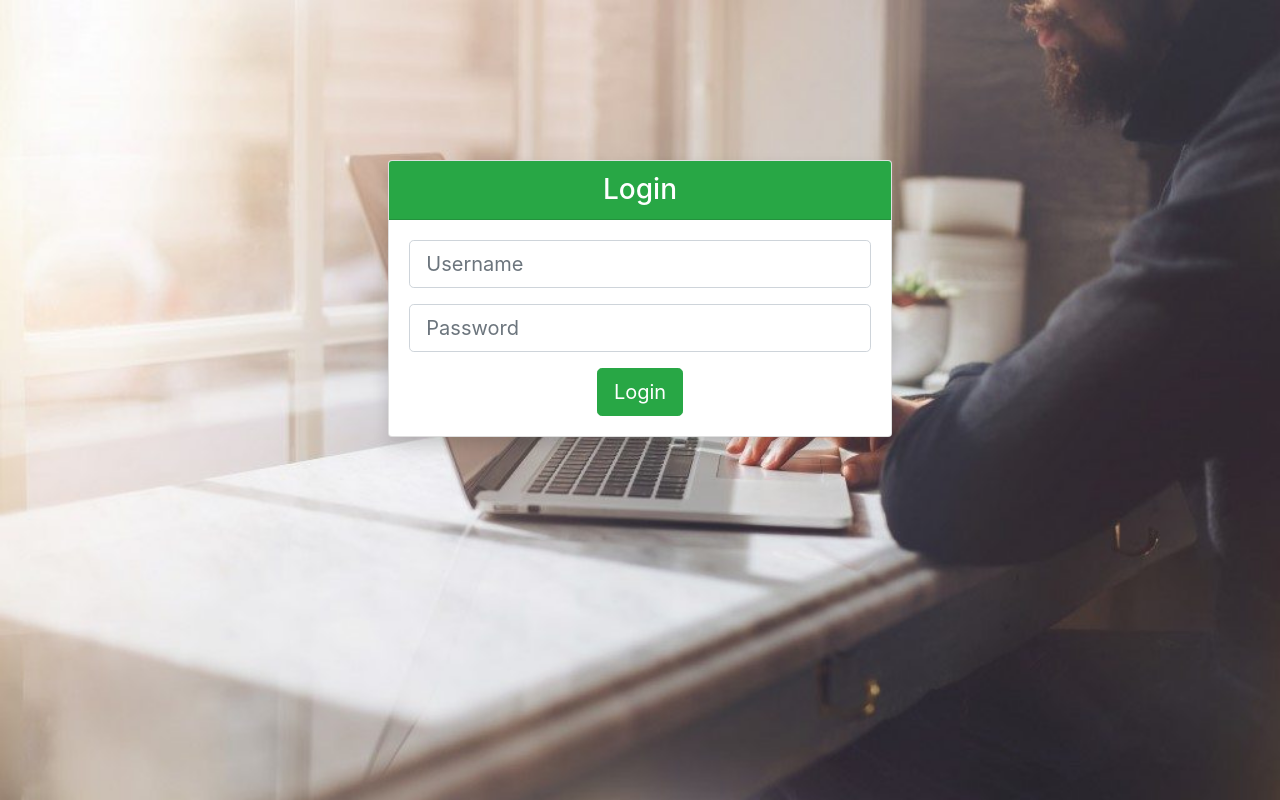
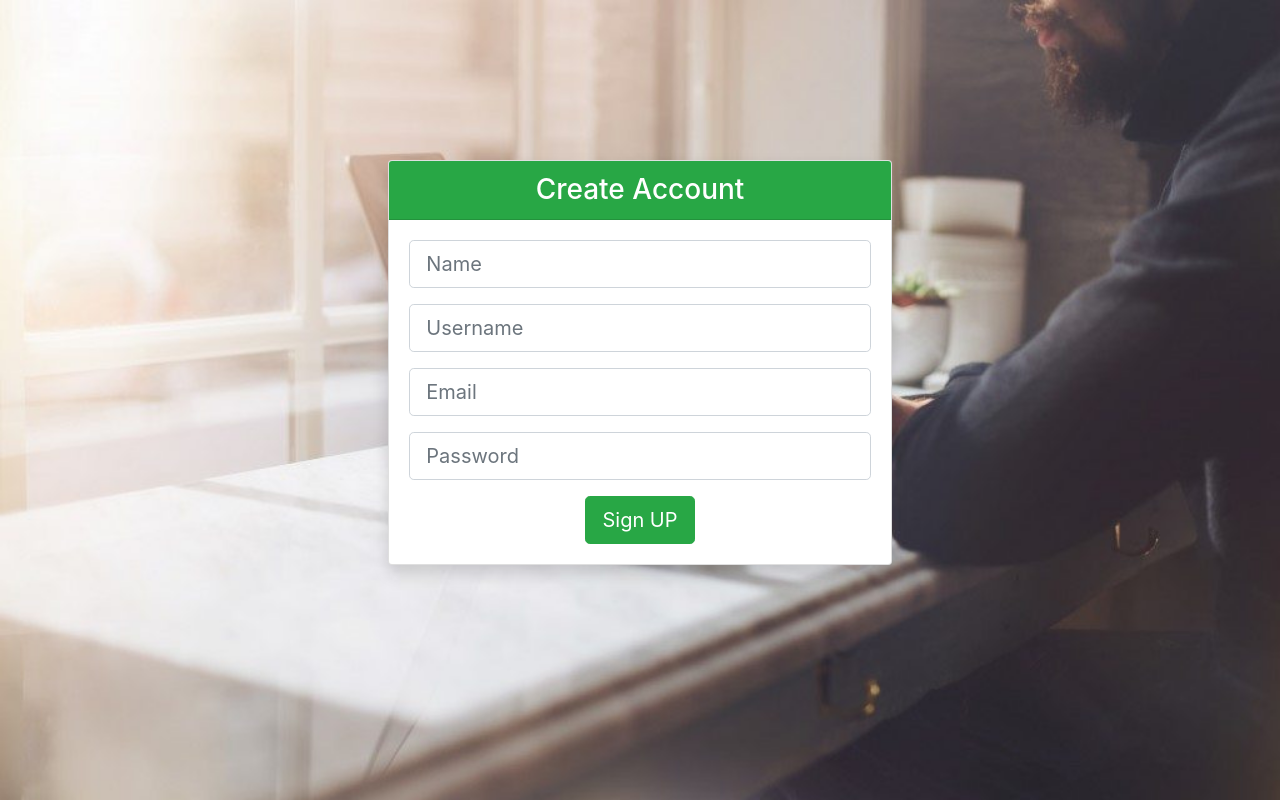
Before and after one commit to PragatiNaik23/TodoApp-React-Typescript, a React (Create React App) app: page / in a window 1280 px wide. Built offline with nearby package versions, Linux system fonts and the light colour scheme.

Commit message:
Signup done

```diff
--- a/src/App.tsx
+++ b/src/App.tsx
@@ -7,7 +7,7 @@ import CreateTask from './createTask/createTask';
 const App: FC = () => {
   return (
     <div className="App">
-      <Login></Login>
+      <Signup></Signup>
     </div>
   );
 }
--- a/src/signup/signup.tsx
+++ b/src/signup/signup.tsx
@@ -1,36 +1,16 @@
-import  { ChangeEvent, FC, useEffect, useState} from 'react';
+import  { ChangeEvent, FC, useState} from 'react';
 import "../css/style.css";
 import axiosInstance from '../axios';
-// import {BrowserHistory } from 'react-history';
 
-// export const history = createBrowserHistory({forceRefresh:true});
-
-let userList: []
+let userList: Array<any>
+let usernameList: any = []
 const Signup: FC = () => {
-
-    useEffect(() => {
-        axiosInstance.get(`/users.json`)
-        .then(response => {
-            userList = response.data
-        })
-        .catch(error => {
-            console.log(error)
-        })
-    }, [])
 
     const [formData, setFormData] = useState({
         name: '',
         username: '',
         email: '',
         password: ''
-    })
-
-    const [userExist, setUserExist] = useState({
-        exist: false
-    })
-
-    const [accountCreated, setAccountCreated] = useState({
-        created: false
     })
 
     const updateData = (e: ChangeEvent<HTMLInputElement>) => {
@@ -40,58 +20,77 @@ const Signup: FC = () => {
         })
     }
 
-    const checkUsername = (e: React.SyntheticEvent) => {
+    const [userExist, setUserExist] = useState({
+        exist: false
+    })
+
+    const [accountCreated, setAccountCreated] = useState({
+        created: true
+    })
+
+    const checkUsername = async (e: React.SyntheticEvent) => {
         e.preventDefault()
-        console.log(formData)
-         console.log(userList)
-        for(let user in userList){
-            if(user === formData.username){
-                setUserExist({
-                    exist: true
-                })
+        await axiosInstance.get(`/users.json`)
+        .then(response => {
+            userList = response.data
+            usernameList = []
+            for(let user in userList){
+                usernameList.push(user)
             }
+        })
+        .catch(error => {
+            console.log(error)
+        })
+
+        console.log(usernameList)
+        if(usernameList.includes(formData.username)){
+            setUserExist({
+                exist: true
+            })
+            setAccountCreated({
+                created: true
+            })
+        } else{
+            handleSubmit(e)
         }
-
-        if(userExist.exist === false)
-            handleSubmit(e)
     }
 
     const handleSubmit = (e: React.SyntheticEvent) => {
         e.preventDefault()
-        console.log('here')
         axiosInstance.post(`/users/${formData.username}.json`, formData)
         .then(response => {
             console.log(response)
             setAccountCreated({
                 created: true
             })
+            setUserExist({
+                exist: false
+            })
+            console.log("Go to Login")
         })
-        .catch(error => console.log(error))
+        .catch(error => {
+            console.log(error)
+            setAccountCreated({
+                created: false
+            })
+            setUserExist({
+                exist: false
+            })
+        })
     }
 
 
     return (
     <div>
-        {accountCreated.created ? (
-            <div id="alert" style={{display:"none"}}>
+        {accountCreated.created === false ? (
+            <div id="alert">
                 <div className="alert-box row mt-5 justify-content-center" >
                     <h2>Account Registration Failed!</h2>
                 </div>
             </div>) : (
-            <div id="alert">
+            <div id="alert" style={{display:"none"}}>
                 <div className="alert-box row mt-5 justify-content-center" >
                     <h2>Account Registration Failed!</h2>
-                </div>
-            </div>)}
-        {userExist.exist ? (
-            <div id="userAlert">
-                <div className="alert-box row mt-5 justify-content-center" >
-                    <h2>Username must be unique!</h2>
-                </div>
-            </div>) : (
-            <div id="userAlert" style={{display:"none"}}>
-                <div className="alert-box row mt-5 justify-content-center" >
-                    <h2>Username must be unique!</h2>
                 </div>
             </div>)}
         <div className="container col-lg-5 login">
@@ -104,9 +103,15 @@ const Signup: FC = () => {
                         <div className="form-group">
                             <input type="text" className="form-control form-control-lg rounded-2" onChange={updateData} name="name" placeholder="Name" required/>
                         </div>
+                        {userExist.exist === false ? (
+                         <div className="form-group">
+                            <input type="text" className="form-control form-control-lg rounded-2" onChange={updateData} name="username" placeholder="Username" required/>
+                        </div>) : (
                         <div className="form-group">
                             <input type="text" className="form-control form-control-lg rounded-2" onChange={updateData} name="username" placeholder="Username" required/>
+                            <span>Username already in use!</span>
                         </div>
+                        )}
                         <div className="form-group">
                             <input type="email" className="form-control form-control-lg rounded-2" onChange={updateData} name="email" placeholder="Email"  required/>
                         </div>
```
